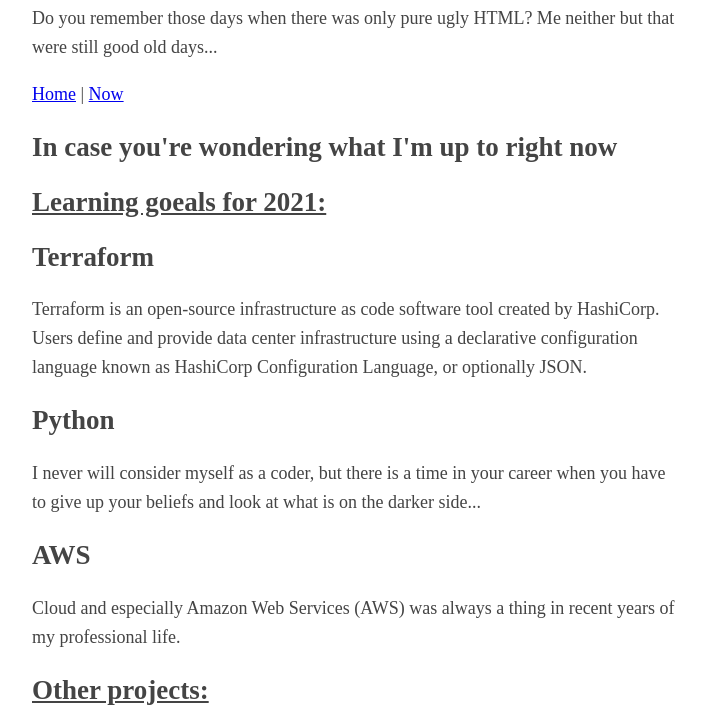
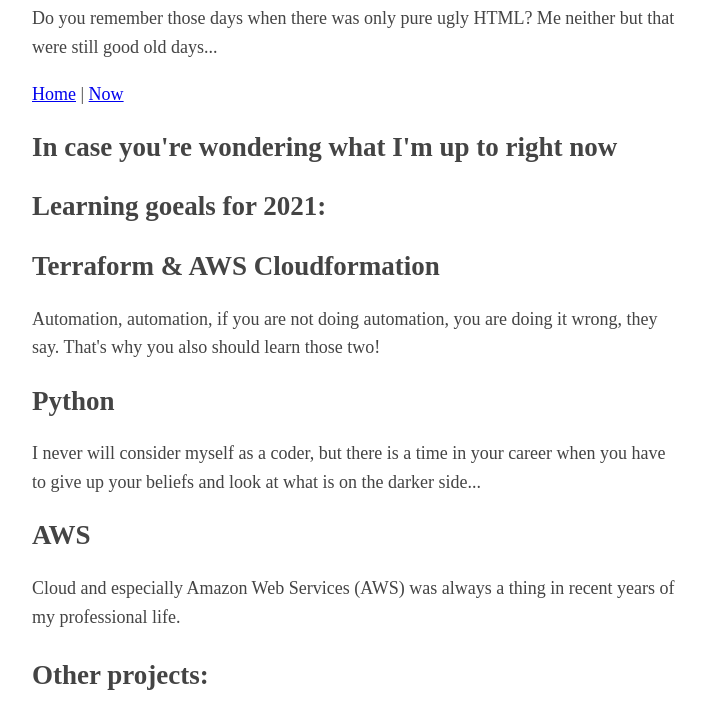
Before and after one commit to tomigit/tomaszmalinowski.eu, a plain HTML site: page now.html in a window 1280 px wide. Shown: the part 103-810 px from the top of the page, without its empty margins (283-989 px from the left). Drawn offline with Linux system fonts and the light colour scheme.

Commit message:
Updated NOW page.

```diff
--- a/now.html
+++ b/now.html
@@ -16,10 +16,10 @@
 
       <h2>In case you're wondering what I'm up to right <b>now</b></h2>
 
-      <h2><u>Learning goeals for 2021:</u></h2>
+      <h2><p>Learning goeals for 2021:</p></h2>
 
-      <h2>Terraform</h2>
-      <p>Terraform is an open-source infrastructure as code software tool created by HashiCorp. Users define and provide data center infrastructure using a declarative configuration language known as HashiCorp Configuration Language, or optionally JSON.</p>
+      <h2>Terraform & AWS Cloudformation</h2>
+      <p>Automation, automation, if you are not doing automation, you are doing it wrong, they say. That's why you also should learn those two!</p>
 
       <h2>Python</h2>
       <p>I never will consider myself as a coder, but there is a time in your career when you have to give up your beliefs and look at what is on the darker side...</p>
@@ -27,7 +27,7 @@
       <h2>AWS</h2>
       <p>Cloud and especially Amazon Web Services (AWS) was always a thing in recent years of my professional life.</p>
 
-      <h2><u>Other projects:</u></h2>
+      <h2><p>Other projects:</p></h2>
 
       <h2>Youtube</h2>
       <p>A mysterious project that is slowly coming to life. I like Youtube, and I like explain things to people. So I decided to connect the dots.</p>
```
